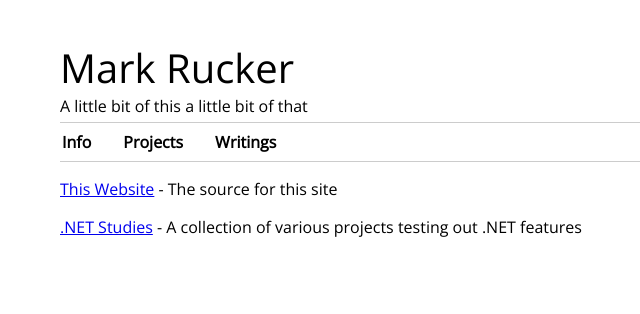
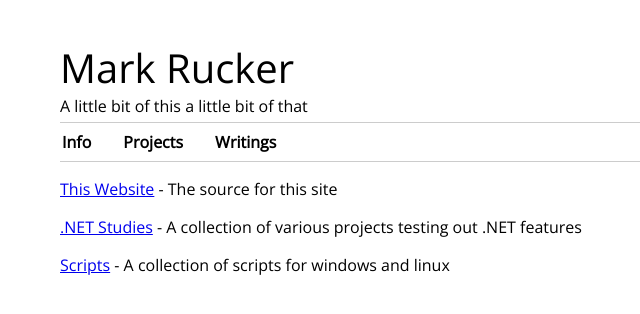
Before and after one commit to mrucker/mrucker.github.io, a Jekyll site: the page built from pages/projects.md, in a window 1280 px wide. Shown: the top 314 px of the page, without its empty margins (245-885 px from the left). Built offline with Jekyll 4.4.1, drawn with Linux system fonts in a browser that asks for light colours; nearby versions of some CDN libraries.

Commit message:
Scripts repository

```diff
--- a/_data/projects.yml
+++ b/_data/projects.yml
@@ -7,3 +7,8 @@
   url        : http://github.com/mrucker/.NET-Studies
   description: A collection of various projects testing out .NET features
   position   : 2
+
+- title      : Scripts
+  url        : https://github.com/mrucker/Scripts
+  description: A collection of scripts for windows and linux
+  position   : 3
```
